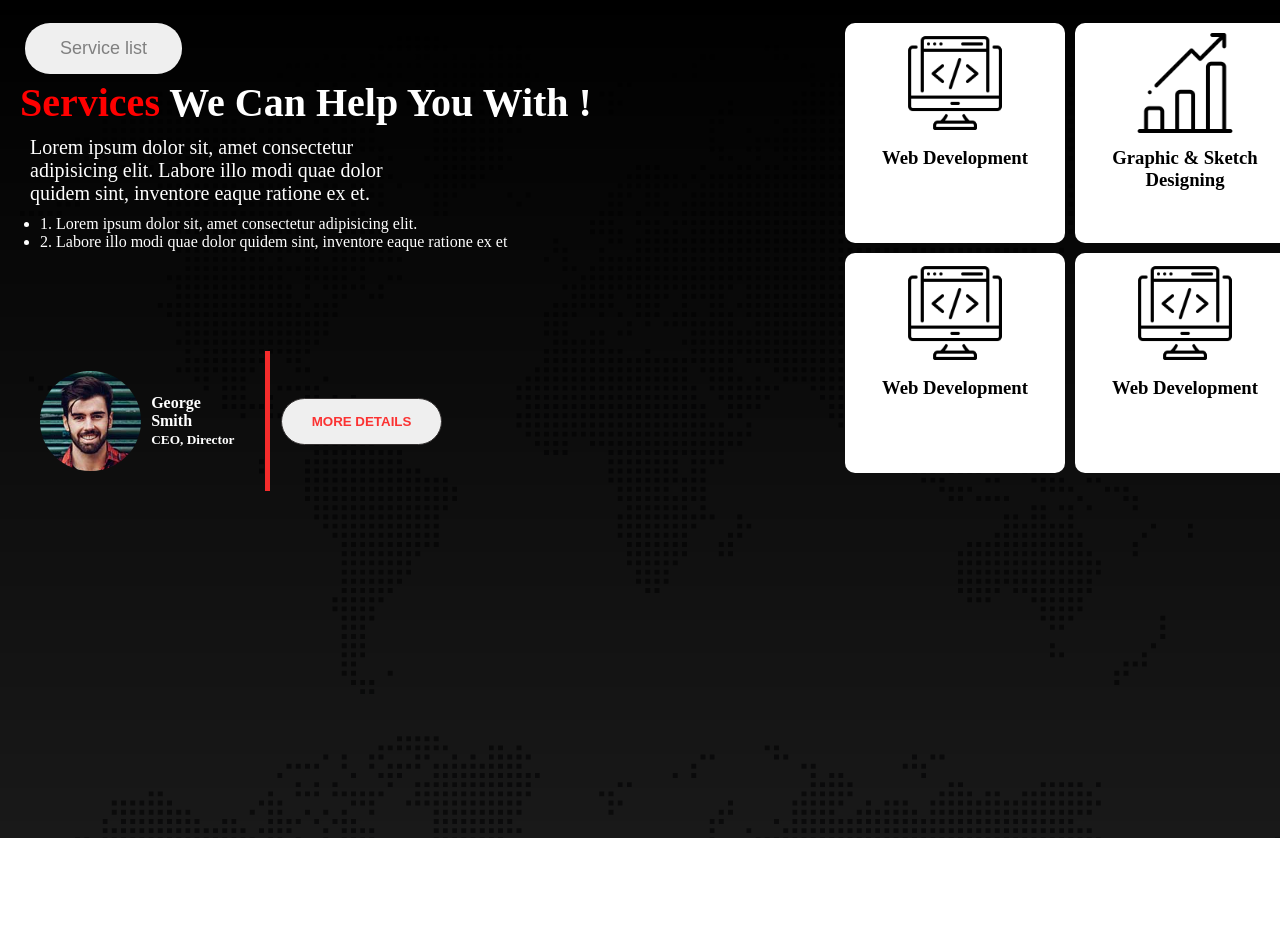
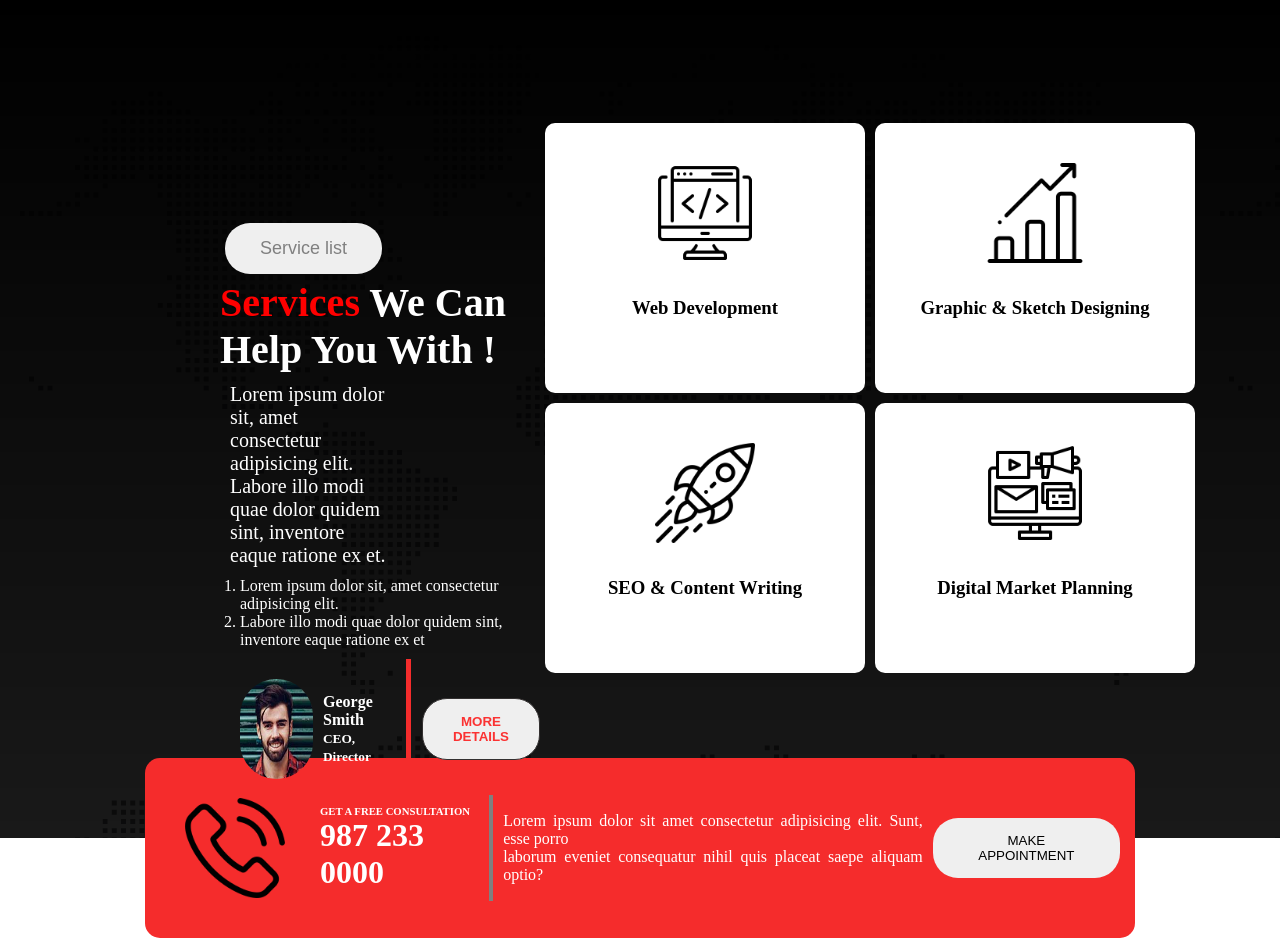
Before and after one commit to mahirshahriyaar/d-a-m, a plain HTML site: page index.html in a window 1280 px wide. Shown: the part 891-1829 px from the top of the page. Before the commit the page ends 1729 px from the top, so only its background shows below. Drawn offline with Linux system fonts and the light colour scheme.

Commit message:
appointment added

```diff
--- a/index.html
+++ b/index.html
@@ -44,7 +44,7 @@
         </div>
     </div>
 
-    <!-- service section -->
+    <!-- service section left-->
     <div class="service-container">
 
         <div class="service-left">
@@ -52,13 +52,15 @@
             <div class="service-details">
 
                 <button class="service-btn1">Service list</button>
+
                 <h1 class="service-title"><span class="st-color">Services</span> We Can Help You With !</h1>
+
                 <p class="service-description">Lorem ipsum dolor sit, amet consectetur adipisicing elit. Labore illo modi quae dolor quidem sint, inventore eaque ratione ex et.</p>
 
-                <ul class="service-ul">
-                    <li>1. Lorem ipsum dolor sit, amet consectetur adipisicing elit.</li>
-                    <li>2. Labore illo modi quae dolor quidem sint, inventore eaque ratione ex et</li>
-                </ul>
+                <ol class="service-ul">
+                    <li>Lorem ipsum dolor sit, amet consectetur adipisicing elit.</li>
+                    <li>Labore illo modi quae dolor quidem sint, inventore eaque ratione ex et</li>
+                </ol>
 
                 <div class="author-details">
                     <div class="author-img-desc">
@@ -71,12 +73,13 @@
                 </div>
             </div>
         </div>
-        <!-- service box -->
 
-       <div class="service-right-container">
+    <!-- service section right-->
 
-         <div class="services">
-            <div class="service-up">
+    <div class="service-right">
+
+         <div class="service-top">
+
                 <div class="service">
                   <img class="service-logo" src="./asset/icons/coding.png" alt="">
                   <h3>Web Development</h3>
@@ -87,18 +90,38 @@
                 <h3>Graphic & Sketch Designing</h3>
             </div>
          </div>
+
             <div class="service-down">
+
                 <div class="service">
-                  <img class="service-logo" src="./asset/icons/coding.png" alt="">
-                  <h3>Web Development</h3>
+                  <img class="service-logo" src="./asset/icons/startup.png" alt="">
+                  <h3>SEO & Content Writing</h3>
                 </div>
+
                 <div class="service">
-                  <img class="service-logo" src="./asset/icons/coding.png" alt="">
-                  <h3>Web Development</h3>
+                  <img class="service-logo" src="./asset/icons/digital-marketing.png" alt="">
+                  <h3>Digital Market Planning</h3>
                 </div>
             </div>
         </div>
     </div>
+
+    <!-- appointment section -->
+    <div class="appointment-section">
+        <div class="call-box">
+            <img class="appointment-logo" src="./asset/icons/phone-call.png" alt="">
+        </div>
+        <div class="appointment-h">
+            <h6>GET A FREE CONSULTATION</h6>
+            <h1>987 233 0000</h1>
+        </div>
+
+        <div class="apointment-descript">
+            <p>Lorem ipsum dolor sit amet consectetur adipisicing elit. Sunt, esse porro <br> laborum eveniet consequatur nihil quis placeat saepe aliquam optio?</p>
+        </div>
+        <div>
+            <button class="appointment-button">MAKE APPOINTMENT</button>
+        </div>
     </div>
 </body>
 </html>
--- a/style.css
+++ b/style.css
@@ -22,6 +22,7 @@
     margin-right: 10px;
 
 }
+/* Middle banner  */
 .banner-container{
     display: flex;
     justify-content: center;
@@ -66,6 +67,7 @@
     margin: 5px;
 }
 
+/* service section left */
 .service-container{
     width: 100%;
     height: 100vh;
@@ -75,6 +77,10 @@
     color: white;
     padding: 20px;
     }
+.service-left{
+    margin-top: 200px;
+    margin-left: 200px;
+}
 
 .service-btn1{
     font-size: 18px;
@@ -99,7 +105,7 @@
 }
 .service-ul{
     margin-left: 20px;
-    margin-bottom: 100px;
+    margin-bottom: 10px;
 }
 .author-details{
     display: flex;
@@ -129,28 +135,77 @@
     color: rgb(251, 50, 50);
     font-weight: 800;
 }
+
+/* service right */
+
 .service-container{
     display: flex;
     justify-content: space-around;
 }
-.service-up{
+.service-right{
+    margin-top: 100px;
+    margin-right: 100px;
+}
+.service-top{
     display: flex;
 }
 .service{
     padding: 10px;
     background-color: white;
     box-shadow: 4px, 4px, 8px, gray;
-    width: 200px;
-    height: 200px;
+    width: 300px;
+    height: 250px;
     text-align: center;
     color: black;
     border-radius: 10px;
     margin: 5px;
+
 }
 .service-logo{
-    width: 50%;
-    padding-bottom: 10px;
+    width: 100px;
+    padding: 30px;
+
 }
 .service-down{
     display: flex;
+
 }
+/* Appointment  section*/
+.appointment-section{
+    width: 75%;
+    padding: 15px;
+    background-color: rgb(245, 44, 44);
+    display: flex;
+    justify-content: center;
+    align-items: center;
+    margin: auto;
+    border-radius: 15px;
+    margin-top: -80px;
+    color: white;
+}
+.appointment-logo{
+    width: 100px;
+    padding: 15px;
+}
+.call-box{
+    display: flex;
+    justify-content: center;
+    align-items: center;
+    padding: 10px;
+
+}
+.appointment-h{
+   border-right: 4px solid gray;
+   padding: 10px;
+   /* margin-right: 10px;  */
+}
+.apointment-descript{
+    padding: 10px;
+    text-align: justify;
+
+}
+.appointment-button{
+    padding: 15px 35px;
+    border: none;
+    border-radius: 25px;
+}
```
Lines whose indentation alone changed are shown as unchanged.
